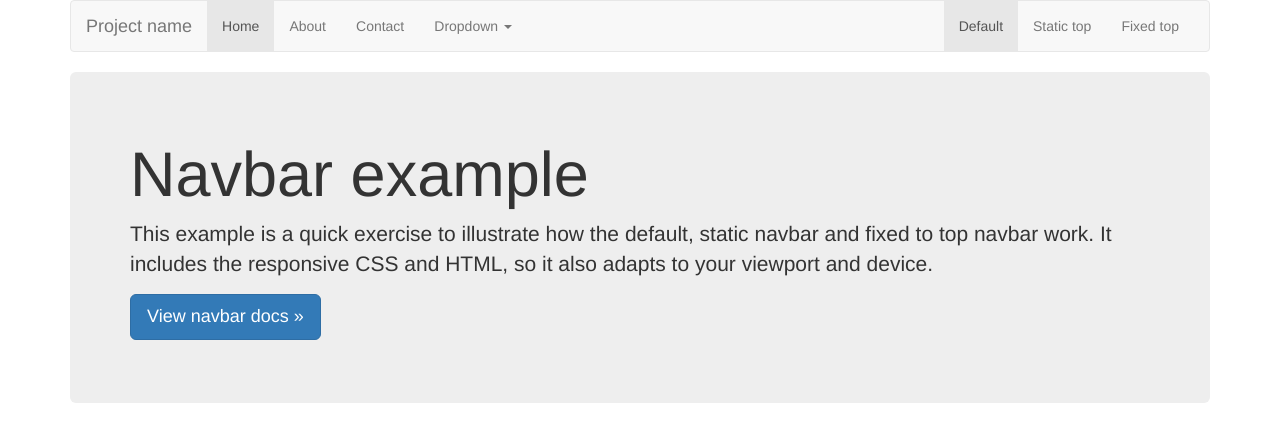
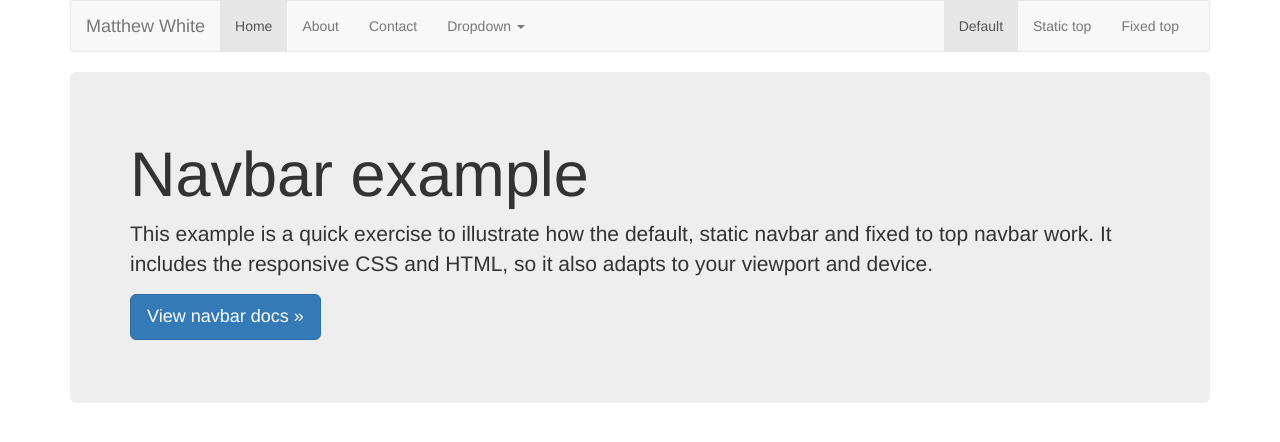
Before and after one commit to mattwhi/mattwhi.github.io, a plain HTML site: page index.html in a window 1280 px wide. Drawn offline with nearby package versions, Linux system fonts and the light colour scheme; a script that the page names is missing.

Commit message:
updating homepage

```diff
--- a/index.html
+++ b/index.html
@@ -5,7 +5,7 @@
 <meta content=utf-8 http-equiv=encoding>
 <link rel=stylesheet type=text/css href=css/main.min.css>
 <script type=text/javascript src=js/script.js></script>
-<title>MyWeb</title>
+<title>Matthew White | Front End Webiste Developer</title>
 </head>
 <body>
 <div class=container>
@@ -19,7 +19,7 @@
               <span class=icon-bar></span>
               <span class=icon-bar></span>
             </button>
-            <a class=navbar-brand href=#>Project name</a>
+            <a class=navbar-brand href=#>Matthew White</a>
           </div>
           <div id=navbar class="navbar-collapse collapse">
             <ul class="nav navbar-nav">
```
